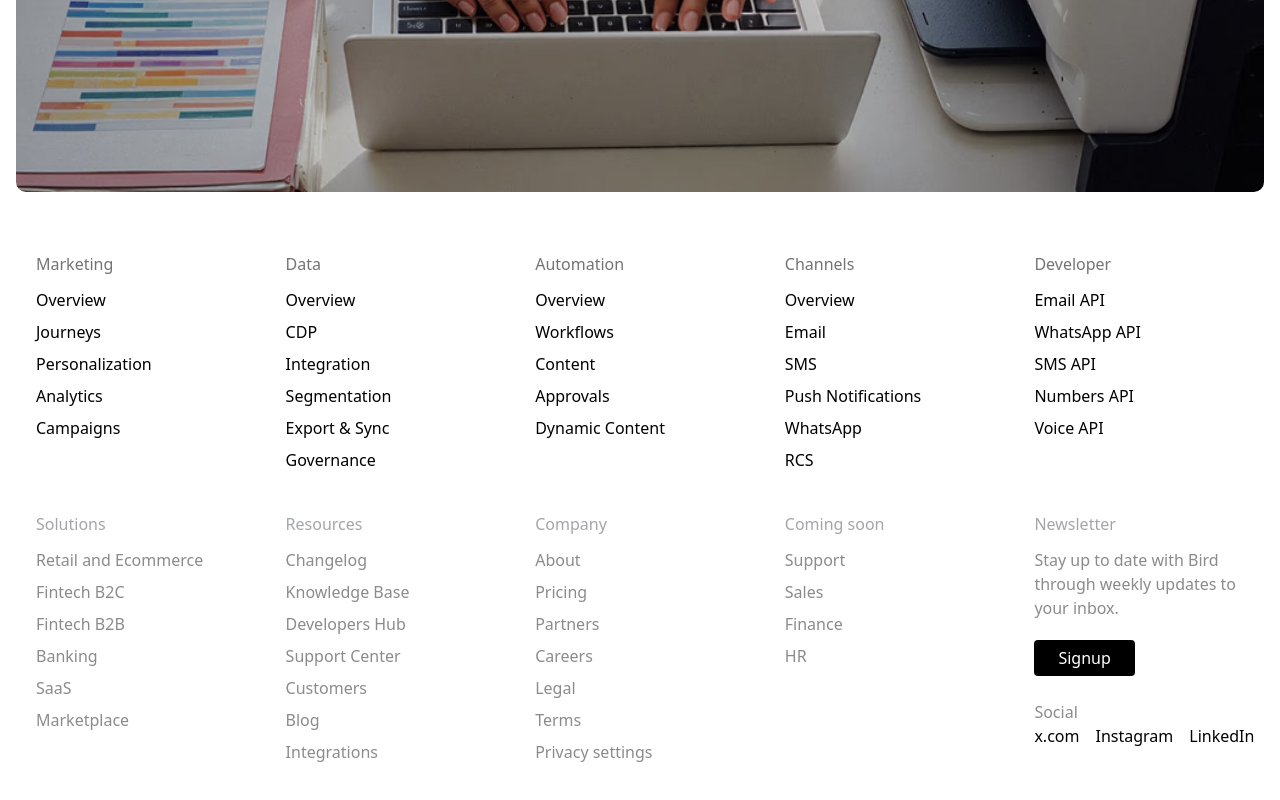
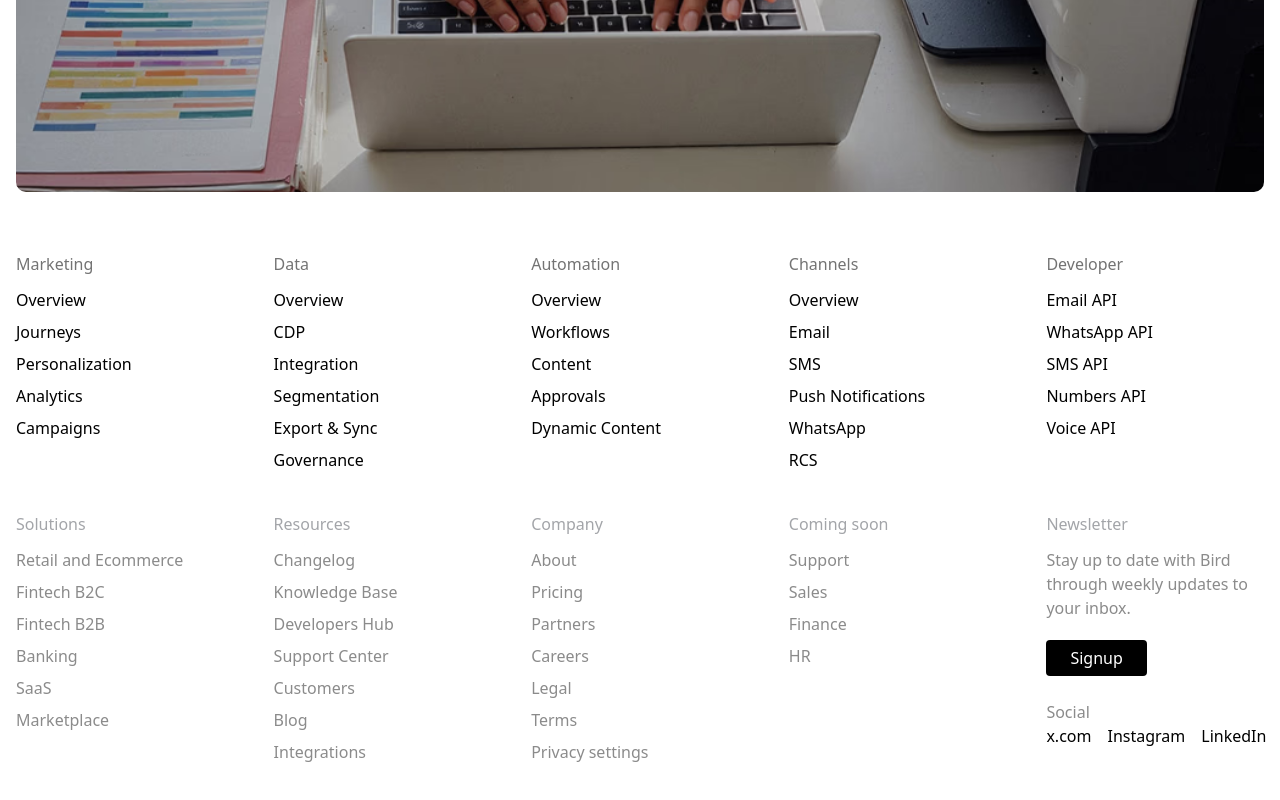
Before and after one commit to KammNOOK/Bird-Landing-Test-with-Tailwind, a website: page index.html in a window 1280 px wide. Shown: the part 8409-9209 px from the top of the page. Drawn offline with Linux system fonts and the light colour scheme.

Commit message:
Update index.html

```diff
--- a/index.html
+++ b/index.html
@@ -352,7 +352,7 @@
 </section>
 
 <!-- FOOTER (1 → 2 → 5 cols, keeping your groups) -->
-<footer class="grid grid-cols-1 sm:grid-cols-2 lg:grid-cols-5 mx-auto max-w-[1240px] pb-20 gap-10 px-4">
+<footer class="grid grid-cols-1 sm:grid-cols-2 lg:grid-cols-5 mx-auto max-w-[1300px] pb-20 gap-10 px-4">
   <nav>
     <p class="pb-3 text-[#737373]">Marketing</p>
     <ul class="space-y-2">
```
